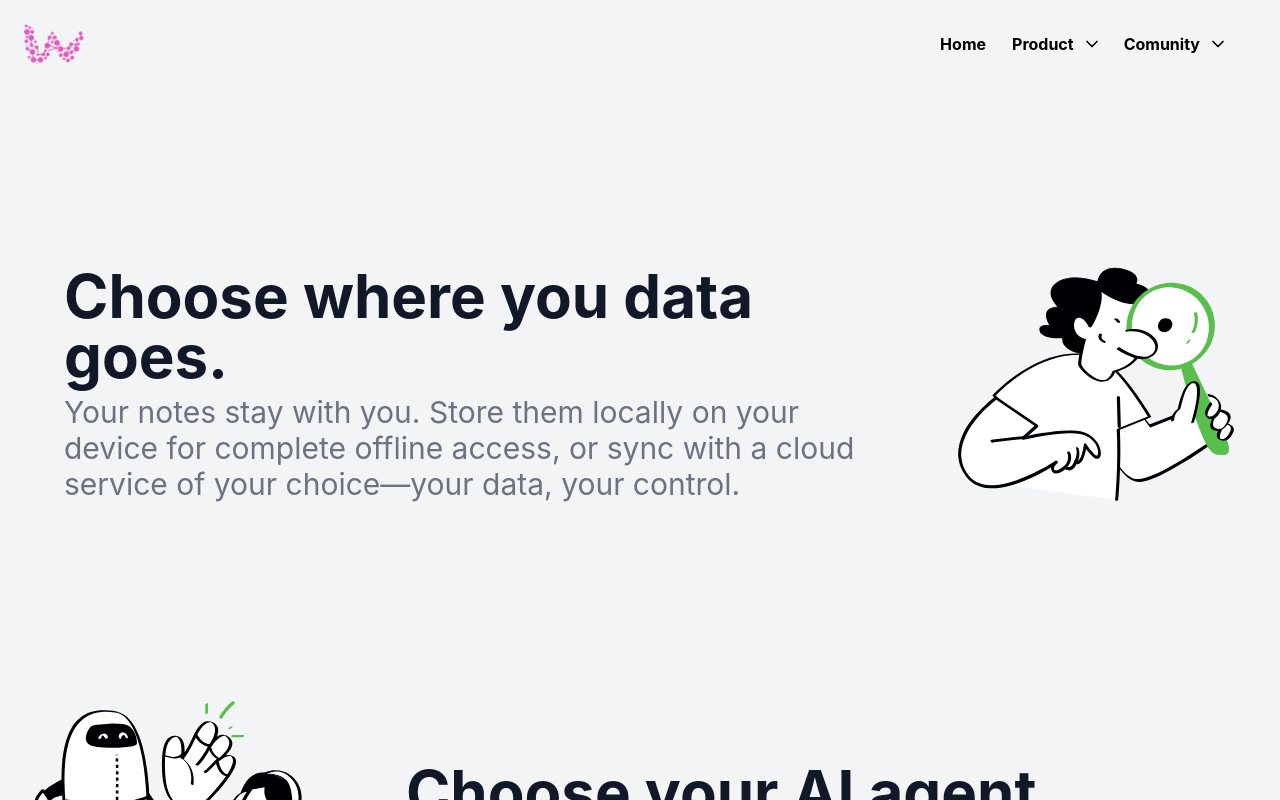
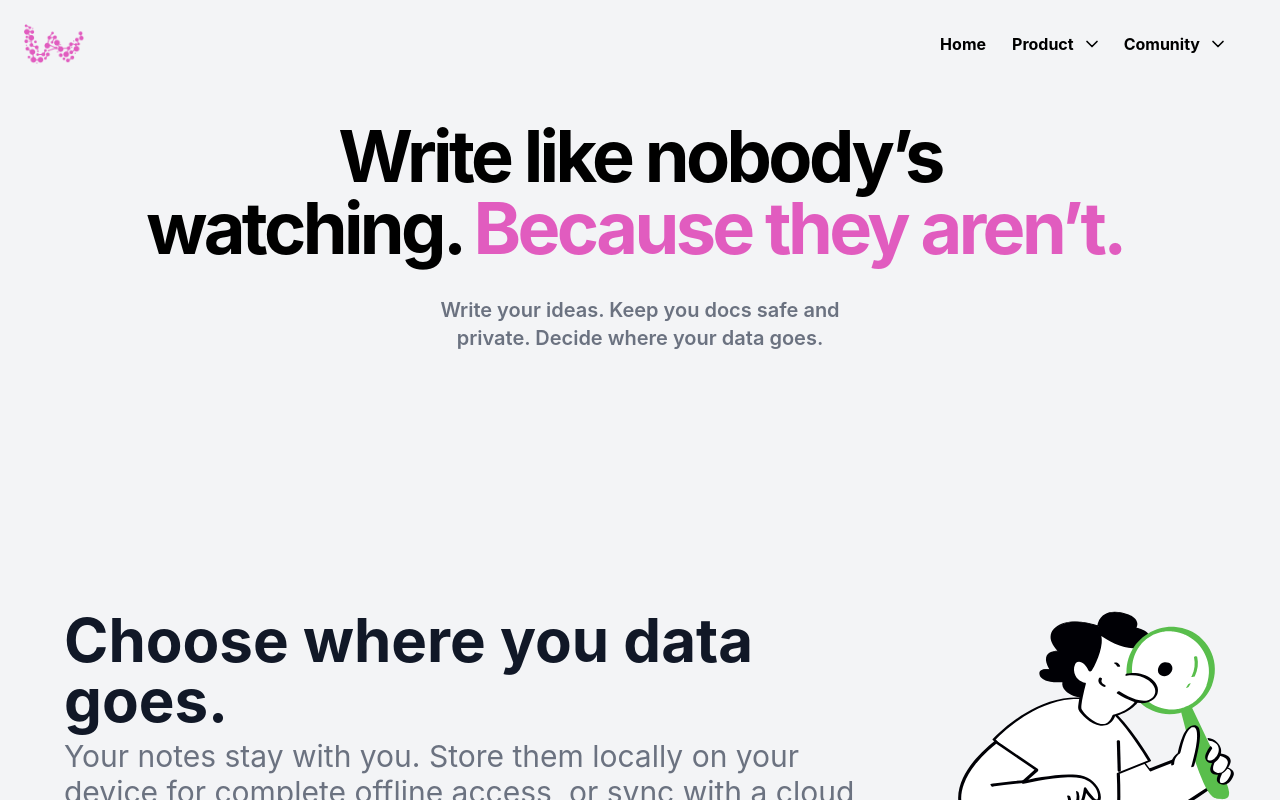
Before and after one commit to leandroBorgesFerreira/WriteopiaLandingPage, a React (Create React App) app: page / in a window 1280 px wide. Shown: the top 800 px of the page. Built offline with nearby package versions, Linux system fonts and the light colour scheme.

Commit message:
Update root.tsx

```diff
--- a/src/routes/root.tsx
+++ b/src/routes/root.tsx
@@ -4,13 +4,13 @@ import Newsletter from "../home/newsletter";
 import Footer from "../components/ui/footer";
 import React from "react";
 import Pitch from "../home/pitch";
-// import Hero from "../home/hero";
+import Hero from "../home/hero";
 
 export default function Root() {
 	return (
 		<div>
 			<Header />
-			{/* <Hero /> */}
+			<Hero />
 			<Pitch />
 			<Compatibility />
 			<Newsletter />
```
